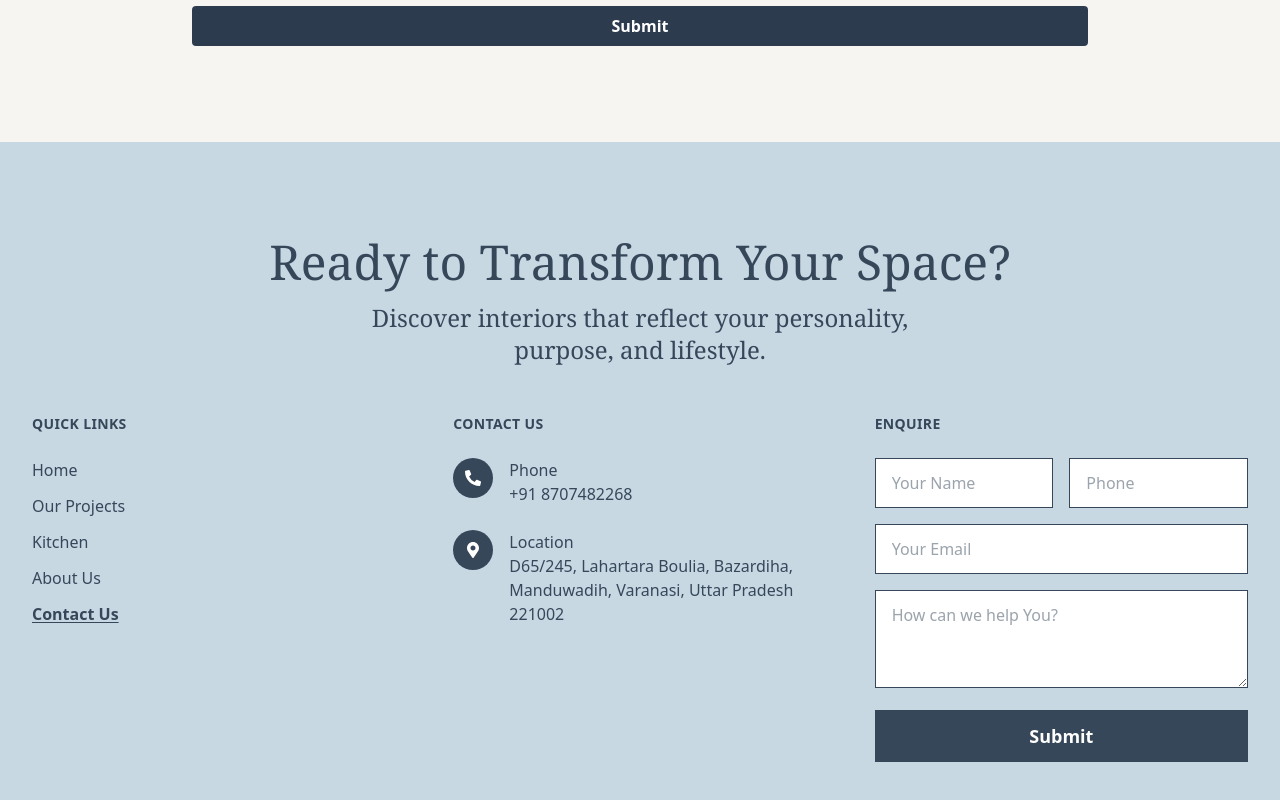
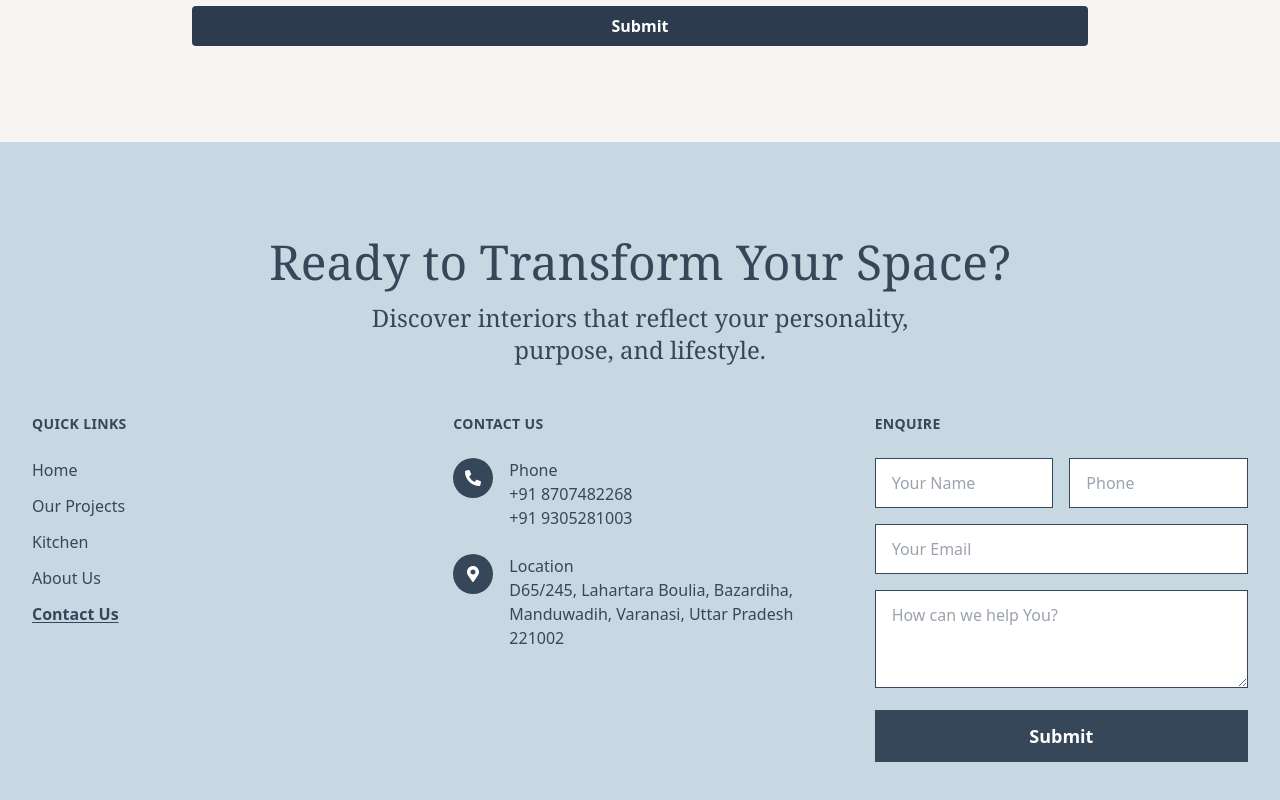
Before and after one commit to vanshguptaji/Ideago_frontend, a React (Vite) app: page /contactus in a window 1280 px wide. Shown: the part 1902-2702 px from the top of the page. Built offline with nearby package versions, Linux system fonts and the light colour scheme.

Commit message:
Add additional contact number to Footer component

```diff
--- a/src/components/Footer.jsx
+++ b/src/components/Footer.jsx
@@ -62,6 +62,7 @@ const Footer = () => {
               <div>
                 <div className="font-medium text-[#37475a]">Phone</div>
                 <div className="text-[#37475a]">+91 8707482268</div>
+                <div className="text-[#37475a]">+91 9305281003</div>
               </div>
             </div>
             <div className="flex items-start">
```
